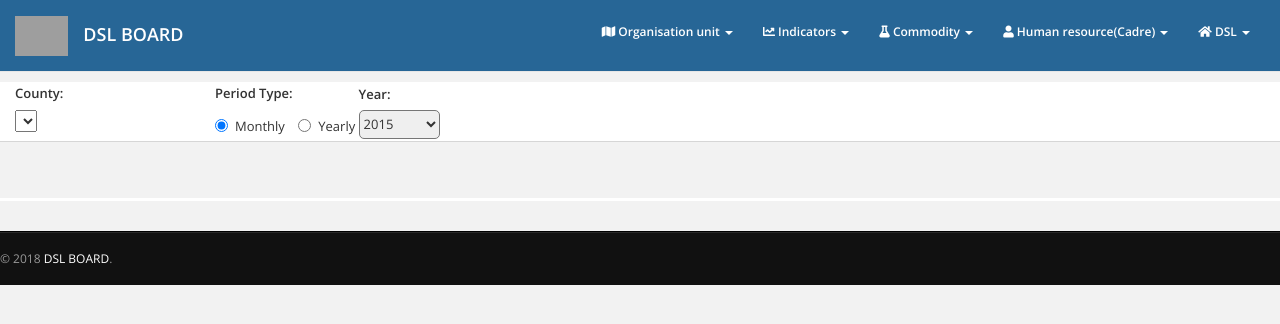
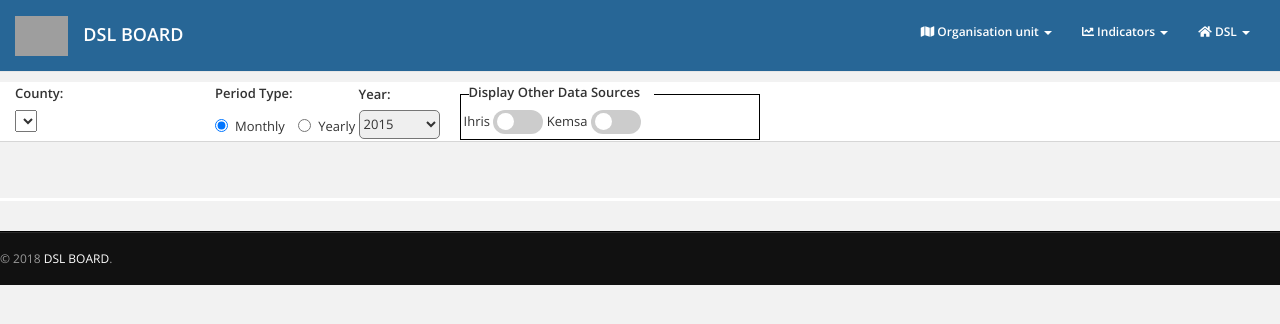
Before and after one commit to uonafya/DSL-portal, a Java web app: page /view/home/index.html in a window 1280 px wide. Shown: the top 324 px of the page. Run offline with Spring Boot 4, a stand-in JSP engine, Linux system fonts and the light colour scheme; lists and menus that the app fills with data are empty; the project's own start-up code is not run, and a stand-in starts its controllers and pages; some libraries are stand-ins or nearby versions; grey boxes are pictures that could not be loaded.

Commit message:
updated drill down menu

```diff
--- a/DSLWeb/src/main/webapp/dist/js/dsl/viewmodel/dashboard/main.js
+++ b/DSLWeb/src/main/webapp/dist/js/dsl/viewmodel/dashboard/main.js
@@ -282,7 +282,7 @@ $("input:radio[name=optradiotimespan]").click(function (event) {
     if (periodTypeSelected == 'monthly') {
         //$('#monthly-opt').show();
         $('#monthly-opt').css('display', 'inline-block');
-         $('#yearly-opt').css('display', 'none');
+        $('#yearly-opt').css('display', 'none');
         selectedPeriodType.selectedRadioBtn = 'monthly';
     } else {
         //$('.month').hide();
@@ -292,6 +292,32 @@ $("input:radio[name=optradiotimespan]").click(function (event) {
     }
 
 });
+
+
+
+//show or hide other data sources
+$(document).ready(function () {
+    //set initial state.
+    //  $('#ihris-on').val($(this).is(':checked'));
+
+    $('#kemsa-switch').change(function () {
+        if ($(this).is(":checked")) {
+            $('#commodities').show();
+        } else {
+            $('#commodities').hide();
+        }
+    });
+
+    $('#ihris-switch').change(function () {
+        if ($(this).is(":checked")) {
+            $('#cadres').show();
+        } else {
+            $('#cadres').hide();
+        }
+    });
+
+});
+
 
 
 //get year range data
--- a/DSLWeb/src/main/webapp/view/home/index.html
+++ b/DSLWeb/src/main/webapp/view/home/index.html
@@ -31,12 +31,12 @@
         <style>
             .org-unit {
                 margin-top: 10px;
-                /*                padding-top: 10px;*/
             }
 
             .ui-datepicker-calendar {
                 display: none;
             }
+
             .vl {
                 border-left: 6px solid green;
                 height: 10px;
@@ -49,13 +49,94 @@
             #start_month> li{
                 display:inline-block;
             }
+
             #table-status{
                 display: none;
             }
+
             ._label { 	display: inline-block; 	max-width: 100%; 	margin-bottom: 5px; 	font-weight: 700; }
             .chosen-container{
                 margin-top: 4px;
             }
+
+
+
+            .switch {
+                position: relative;
+                display: inline-block;
+                width: 50px;
+                height: 24px;
+                margin-top: 6px;
+            }
+
+            .switch input {
+                opacity: 0;
+                width: 0;
+                height: 0;
+            }
+
+            .slider {
+                position: absolute;
+                cursor: pointer;
+                top: 0;
+                left: 0;
+                right: 0;
+                bottom: 0;
+                background-color: #ccc;
+                -webkit-transition: .4s;
+                transition: .4s;
+            }
+
+            .slider:before {
+                position: absolute;
+                content: "";
+                height: 17px;
+                width: 17px;
+                left: 4px;
+                bottom: 4px;
+                background-color: white;
+                -webkit-transition: .4s;
+                transition: .4s;
+            }
+
+            input:checked + .slider {
+                background-color: #2196F3;
+            }
+
+            input:focus + .slider {
+                box-shadow: 0 0 1px #2196F3;
+            }
+
+            input:checked + .slider:before {
+                -webkit-transform: translateX(26px);
+                -ms-transform: translateX(26px);
+                transform: translateX(26px);
+            }
+
+            /* Rounded sliders */
+            .slider.round {
+                border-radius: 34px;
+            }
+
+            .slider.round:before {
+                border-radius: 50%;
+            }
+
+            .datasources{
+                width:185px; margin-top:-10px;margin-left:5px;margin-bottom: 0;background:white;font-size: inherit;
+            }
+            .sources{
+                background-color: #d6d6c2;
+                margin-top: 9px;
+                margin-left: 2px;
+                border-radius: 5px;
+            }
+
+            .subnavbar .caret {
+	border-top-color: initial;
+	border-bottom-color: initial;
+}
+
         </style>
 
     </head>
@@ -83,8 +164,8 @@
 
                         <ul class="nav navbar-nav pull-right">
                             <li class="dropdown"><a href="#" class="dropdown-toggle" data-toggle="dropdown"><i
-                                          class="fa fa-home" aria-hidden="true"></i> DSL <b class="caret"></b></a>
-                                        <ul class="dropdown-menu" style="right: 0;left:auto;">
+                                        class="fa fa-home" aria-hidden="true"></i> DSL <b class="caret"></b></a>
+                                <ul class="dropdown-menu" style="right: 0;left:auto;">
                                     <li><a href="../index.html">DSL Home</a></li>
                                     <li><a href="../analytics.html">DSL Analytics</a></li>
                                 </ul>
@@ -93,26 +174,8 @@
 
                         <ul class="nav navbar-nav pull-right">
                             <li class="dropdown"><a href="#" class="dropdown-toggle" data-toggle="dropdown"><i
-                                        class="fa fa-user" aria-hidden="true"></i> Human resource(Cadre) <b class="caret"></b></a>
-                                <ul id="cadre_names_list" style="width: 210px; height: 400px; overflow: auto" class="dropdown-menu">
-
-                                </ul>
-                            </li>
-                        </ul>
-
-                        <ul class="nav navbar-nav pull-right">
-                            <li class="dropdown"><a href="#" class="dropdown-toggle" data-toggle="dropdown"><i
-                                        class="fa fa-flask" aria-hidden="true"></i> Commodity <b class="caret"></b></a>
-                                <ul id="commodity-names" class="dropdown-menu">
-                                    <li><a href="javascript:;">Issue</a></li>
-                                </ul>
-                            </li>
-                        </ul>
-
-                        <ul class="nav navbar-nav pull-right">
-                            <li class="dropdown"><a href="#" class="dropdown-toggle" data-toggle="dropdown"><i
                                         class="fa fa-line-chart" aria-hidden="true"></i> Indicators <b class="caret"></b></a>
-                                <ul class="dropdown-menu" id="indicators">
+                                <ul style="right: 0;left:auto;" class="dropdown-menu" id="indicators">
                                     <li><a data-value="Fully immunized Child Coverage" href="javascript:;">Fully Immunized Child Coverage</a></li>
                                     <li><a data-value="Proportion of pregnant women attending 4" href="javascript:;">Proportion of pregnant women attending 4<br/>ANC visits according to <br/>Focused ANC schedule</a></li>
                                     <li><a data-value="TB curative Rate" href="javascript:;">TB curative Rate</a></li>
@@ -124,7 +187,7 @@
                         <ul class="nav navbar-nav pull-right">
                             <li class="dropdown"><a href="#" class="dropdown-toggle" data-toggle="dropdown"><i
                                         class="fa fa-map" aria-hidden="true"></i> Organisation unit <b class="caret"></b></a>
-                                <ul id="organisation-unit-level" class="dropdown-menu">
+                                        <ul style="width: 100%;" id="organisation-unit-level" class="dropdown-menu">
                                     <li><a  data-org_unit="county" href="javascript:;">County</a></li>
                                     <li><a  data-org_unit="constituency" href="javascript:;">Counstituency</a></li>
                                 </ul>
@@ -237,6 +300,44 @@
 
 
                     </div>
+                    <div class="" style="float: left;margin-top: 12px;margin-left: 20px">
+                        <div style="width:300px;border:1px solid black;padding-left:3px;">
+                            <h4 class="datasources"><label>Display Other Data Sources</label></h4>
+
+                            <span> Ihris </span>
+                            <label class="switch">
+                                <input id="ihris-switch" type="checkbox">
+                                <span class="slider round"></span>
+                            </label>
+
+                            <span> Kemsa </span>
+                            <label class="switch">
+                                <input id="kemsa-switch" type="checkbox">
+                                <span class="slider round"></span>
+                            </label>
+                        </div>
+                    </div>
+
+
+                    <div style="display: inline-block;">
+                        <ul style="display: none" id="cadres" class="nav navbar-nav sources" >
+                            <li class="dropdown"><a href="#" class="dropdown-toggle" data-toggle="dropdown"><i
+                                        class="fa fa-user" aria-hidden="true"></i> Human resource(Cadre) <b class="caret"></b></a>
+                                <ul id="cadre_names_list" style="width: 210px; height: 400px; overflow: auto" class="dropdown-menu">
+
+                                </ul>
+                            </li>
+                        </ul>
+
+                        <ul style="display: none" id="commodities" class="nav navbar-nav sources">
+                            <li class="dropdown"><a href="#" class="dropdown-toggle" data-toggle="dropdown"><i
+                                        class="fa fa-flask" aria-hidden="true"></i> Commodity <b class="caret"></b></a>
+                                <ul id="commodity-names" class="dropdown-menu">
+                                    <li><a href="javascript:;">Issue</a></li>
+                                </ul>
+                            </li>
+                        </ul>
+                    </div>
 
                 </div>
 
```
